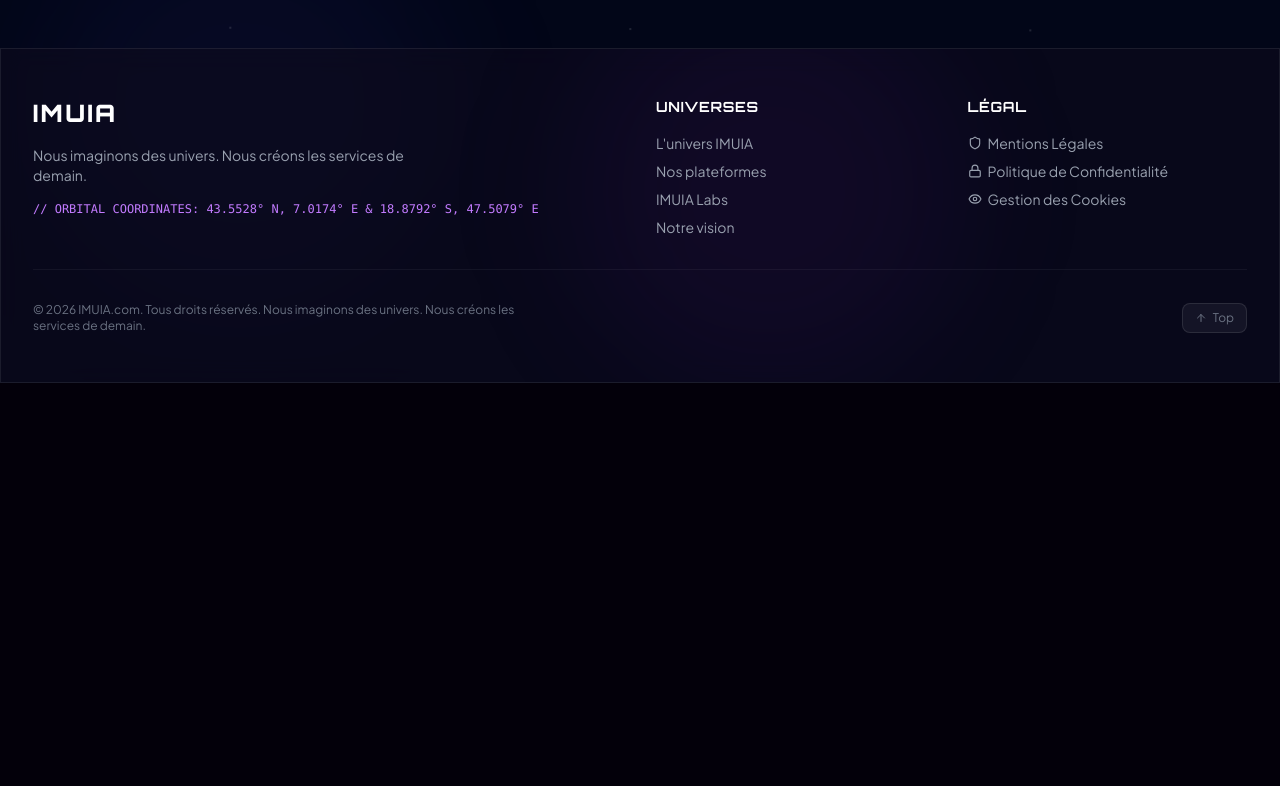
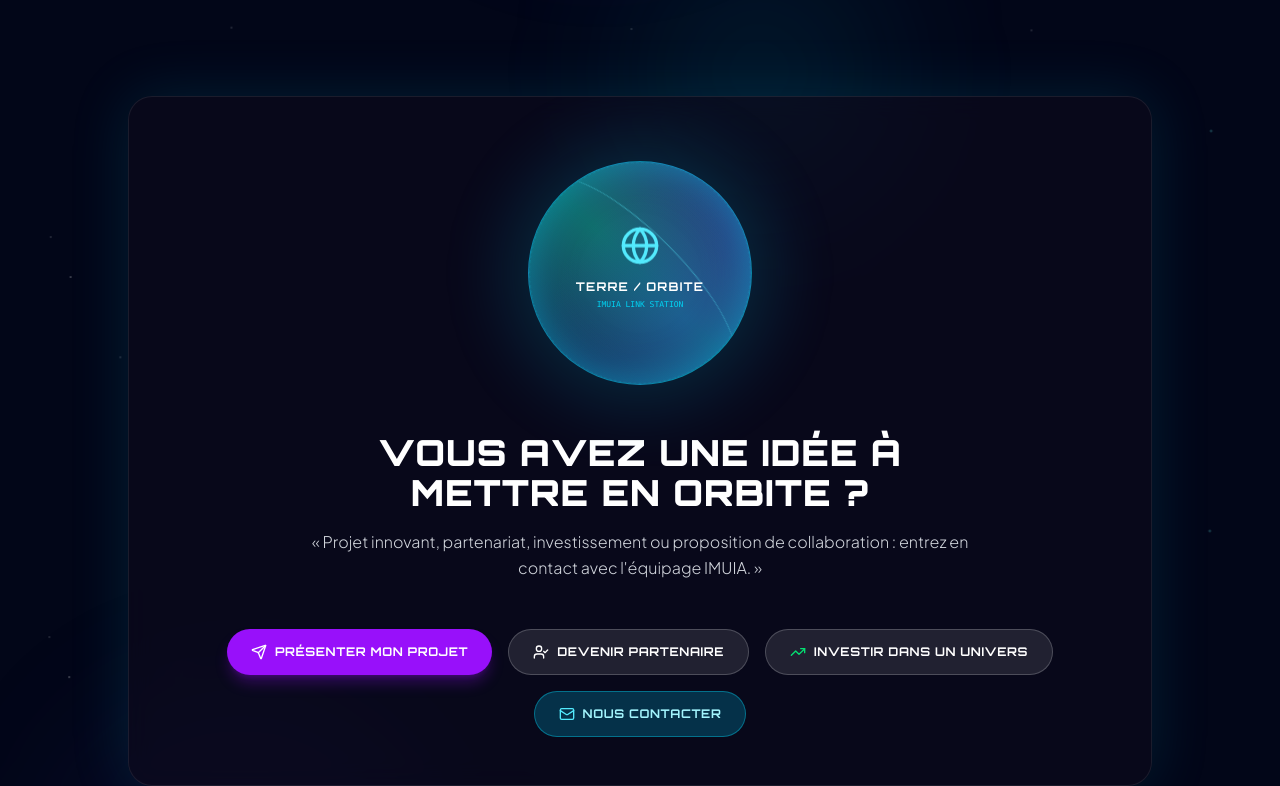
Before and after one commit to Imuia/IMUIA, a React (Vite) app: page / in a window 1280 px wide. Shown: the part 1071-1857 px from the top of the page. Before the commit the page ends 1454 px from the top, so only its background shows below. Built offline with nearby package versions, Linux system fonts and the light colour scheme.

Commit message:
feat: create official IMUIA.com website with space theme and SEO assets
Co-authored-by: Imuia <278759151+Imuia@users.noreply.github.com>

```diff
--- a/src/pages/Home.tsx
+++ b/src/pages/Home.tsx
@@ -1,19 +1,27 @@
 import React from 'react';
 import { useAppState } from '../data/AppState';
 import { translations } from '../data/translations';
-import { ArrowRight, Compass, Shield, Rocket, Activity } from 'lucide-react';
+import { ArrowRight, Compass, Shield, Rocket, Activity, Globe, Send, UserCheck, TrendingUp, Mail } from 'lucide-react';
 
 export const Home: React.FC = () => {
   const { language, playSound, setActiveSection } = useAppState();
   const t = translations[language];
 
-  const handleCTA = (section: string) => {
+  const handleCTA = (section: string, intent?: string) => {
+    if (intent) {
+      try {
+        sessionStorage.setItem('imuia_intent', intent);
+      } catch (e) {
+        console.warn('sessionStorage not available', e);
+      }
+    }
     setActiveSection(section);
     playSound('space');
+    window.scrollTo({ top: 0, behavior: 'smooth' });
   };
 
   return (
-    <div className="relative min-h-[calc(100vh-80px)] flex flex-col items-center justify-center py-12 px-4 overflow-hidden">
+    <div className="relative min-h-[calc(100vh-80px)] flex flex-col items-center justify-center py-12 px-4 overflow-hidden space-y-24">
       {/* Background atmosphere elements */}
       <div className="absolute inset-0 stars-bg opacity-40 pointer-events-none"></div>
 
@@ -21,6 +29,7 @@ export const Home: React.FC = () => {
       <div className="absolute top-1/4 left-1/4 w-[500px] h-[500px] rounded-full nebula-purple blur-3xl pointer-events-none"></div>
       <div className="absolute bottom-1/4 right-1/4 w-[400px] h-[400px] rounded-full nebula-cyan blur-3xl pointer-events-none"></div>
 
+      {/* --- HERO SECTION --- */}
       <div className="max-w-4xl mx-auto text-center z-10 space-y-12">
         {/* Central Planetary Station "IMUIA" sphere */}
         <div className="relative flex justify-center mb-6">
@@ -64,7 +73,7 @@ export const Home: React.FC = () => {
           </p>
         </div>
 
-        {/* High-end Glowing Rounded Action Buttons */}
+        {/* High-end Glowing Rounded Action Buttons (All 4 hero buttons) */}
         <div className="flex flex-wrap justify-center gap-4 pt-4 max-w-3xl mx-auto">
           <button
             onClick={() => handleCTA('universe')}
@@ -86,12 +95,21 @@ export const Home: React.FC = () => {
           </button>
 
           <button
-            onClick={() => handleCTA('partners')}
+            onClick={() => handleCTA('partners', 'partner')}
             onMouseEnter={() => playSound('hover')}
             className="flex items-center space-x-2.5 px-7 py-4 bg-white/5 hover:bg-purple-500/10 text-white hover:text-purple-300 font-orbitron font-bold text-sm tracking-widest rounded-full border border-white/10 hover:border-purple-500/50 transition-all duration-300 cursor-none hover:translate-y-[-2px]"
           >
             <Rocket className="w-4 h-4" />
             <span>{t.proposePartnership}</span>
+          </button>
+
+          <button
+            onClick={() => handleCTA('partners', 'contact')}
+            onMouseEnter={() => playSound('hover')}
+            className="flex items-center space-x-2.5 px-7 py-4 bg-white/5 hover:bg-cyan-500/10 text-white hover:text-cyan-300 font-orbitron font-bold text-sm tracking-widest rounded-full border border-white/10 hover:border-cyan-500/50 transition-all duration-300 cursor-none hover:translate-y-[-2px]"
+          >
+            <Mail className="w-4 h-4" />
+            <span>{t.contactUs}</span>
           </button>
         </div>
 
@@ -115,6 +133,88 @@ export const Home: React.FC = () => {
           </div>
         </div>
       </div>
+
+      {/* --- CONTACT SECTION (Planet Earth viewed from space) --- */}
+      <section className="w-full max-w-5xl mx-auto z-10">
+        <div className="glass-panel p-8 md:p-12 rounded-3xl border border-cyan-500/30 relative overflow-hidden text-center space-y-8 shadow-[0_0_60px_rgba(6,182,212,0.15)]">
+
+          {/* Background Earth Planet Orbital Canvas graphic */}
+          <div className="relative mx-auto w-56 h-56 md:w-64 md:h-64 flex items-center justify-center">
+            {/* Outer atmosphere glow */}
+            <div className="absolute inset-0 rounded-full bg-cyan-500/20 blur-2xl animate-pulse"></div>
+
+            {/* Earth Sphere representation */}
+            <div className="relative w-48 h-48 md:w-56 md:h-56 rounded-full bg-gradient-to-tr from-blue-950 via-cyan-900 to-indigo-900 border border-cyan-400/50 shadow-[inset_0_0_40px_rgba(6,182,212,0.6)] flex items-center justify-center overflow-hidden">
+              {/* Continents & grid effect lines */}
+              <div className="absolute inset-0 bg-[radial-gradient(circle_at_30%_30%,rgba(16,185,129,0.3)_0%,transparent_60%)]"></div>
+              <div className="absolute inset-0 bg-[radial-gradient(circle_at_70%_70%,rgba(59,130,246,0.3)_0%,transparent_60%)]"></div>
+              <div className="absolute w-full h-full rounded-full border border-cyan-400/20 border-dashed animate-spin" style={{ animationDuration: '40s' }}></div>
+
+              {/* Orbiting satellites */}
+              <div className="absolute w-64 h-20 border-t border-cyan-300/40 rounded-[50%] rotate-45 animate-pulse"></div>
+
+              <div className="z-10 text-center space-y-1">
+                <Globe className="w-10 h-10 text-cyan-300 mx-auto animate-bounce" />
+                <span className="block text-xs font-orbitron font-bold tracking-widest uppercase text-white glow-text-cyan">
+                  TERRE / ORBITE
+                </span>
+                <span className="block text-[8px] font-mono text-cyan-400">
+                  IMUIA LINK STATION
+                </span>
+              </div>
+            </div>
+          </div>
+
+          <div className="max-w-2xl mx-auto space-y-4">
+            <h2 className="text-2xl md:text-4xl font-black font-orbitron uppercase text-white tracking-wide">
+              Vous avez une idée à mettre en orbite ?
+            </h2>
+            <p className="text-sm md:text-base text-gray-300 font-light leading-relaxed">
+              « Projet innovant, partenariat, investissement ou proposition de collaboration : entrez en contact avec l'équipage IMUIA. »
+            </p>
+          </div>
+
+          {/* 4 Action Buttons required by spec */}
+          <div className="flex flex-wrap justify-center gap-4 pt-4">
+            <button
+              onClick={() => handleCTA('partners', 'project')}
+              onMouseEnter={() => playSound('hover')}
+              className="flex items-center space-x-2 px-6 py-3.5 bg-purple-600 hover:bg-purple-500 text-white font-orbitron font-bold text-xs tracking-wider uppercase rounded-full shadow-lg shadow-purple-600/30 transition-all cursor-none hover:scale-105"
+            >
+              <Send className="w-4 h-4" />
+              <span>{t.presentProject}</span>
+            </button>
+
+            <button
+              onClick={() => handleCTA('partners', 'partner')}
+              onMouseEnter={() => playSound('hover')}
+              className="flex items-center space-x-2 px-6 py-3.5 bg-white/10 hover:bg-white/20 text-white font-orbitron font-bold text-xs tracking-wider uppercase rounded-full border border-white/20 transition-all cursor-none hover:scale-105"
+            >
+              <UserCheck className="w-4 h-4" />
+              <span>{t.becomePartner}</span>
+            </button>
+
+            <button
+              onClick={() => handleCTA('partners', 'invest')}
+              onMouseEnter={() => playSound('hover')}
+              className="flex items-center space-x-2 px-6 py-3.5 bg-white/10 hover:bg-white/20 text-white font-orbitron font-bold text-xs tracking-wider uppercase rounded-full border border-white/20 transition-all cursor-none hover:scale-105"
+            >
+              <TrendingUp className="w-4 h-4 text-green-400" />
+              <span>{t.investUniverse}</span>
+            </button>
+
+            <button
+              onClick={() => handleCTA('partners', 'contact')}
+              onMouseEnter={() => playSound('hover')}
+              className="flex items-center space-x-2 px-6 py-3.5 bg-cyan-600/30 hover:bg-cyan-500/50 text-cyan-200 border border-cyan-400/40 font-orbitron font-bold text-xs tracking-wider uppercase rounded-full transition-all cursor-none hover:scale-105"
+            >
+              <Mail className="w-4 h-4 text-cyan-300" />
+              <span>{t.contactUs}</span>
+            </button>
+          </div>
+
+        </div>
+      </section>
     </div>
   );
 };
--- a/src/pages/Partners.tsx
+++ b/src/pages/Partners.tsx
@@ -1,4 +1,4 @@
-import React, { useState } from 'react';
+import React, { useState, useEffect } from 'react';
 import { useAppState } from '../data/AppState';
 import { translations } from '../data/translations';
 import { Send, UploadCloud, CheckCircle, AlertCircle, HelpCircle, Lock } from 'lucide-react';
@@ -29,6 +29,21 @@ export const Partners: React.FC = () => {
   const [success, setSuccess] = useState(false);
   const [error, setError] = useState(false);
   const [submitting, setSubmitting] = useState(false);
+
+  // Pre-fill partner type based on intent stored in sessionStorage
+  useEffect(() => {
+    try {
+      const intent = sessionStorage.getItem('imuia_intent');
+      if (intent) {
+        if (intent === 'invest') setPartnerType('Investor');
+        else if (intent === 'partner') setPartnerType('Operator');
+        else if (intent === 'project') setPartnerType('Developer');
+        else if (intent === 'contact') setPartnerType('Other');
+      }
+    } catch {
+      // Ignore if sessionStorage restricted
+    }
+  }, []);
 
   const handleFileChange = (e: React.ChangeEvent<HTMLInputElement>) => {
     if (e.target.files && e.target.files.length > 0) {
@@ -95,6 +110,12 @@ export const Partners: React.FC = () => {
       setProposal('');
       setFileName(null);
       setConsent(false);
+
+      try {
+        sessionStorage.removeItem('imuia_intent');
+      } catch {
+        // Ignore
+      }
     }, 1500);
   };
 
```
Also changed, not shown: public/robots.txt (added), 1 other file (tests, documents, lock files or other folders).
